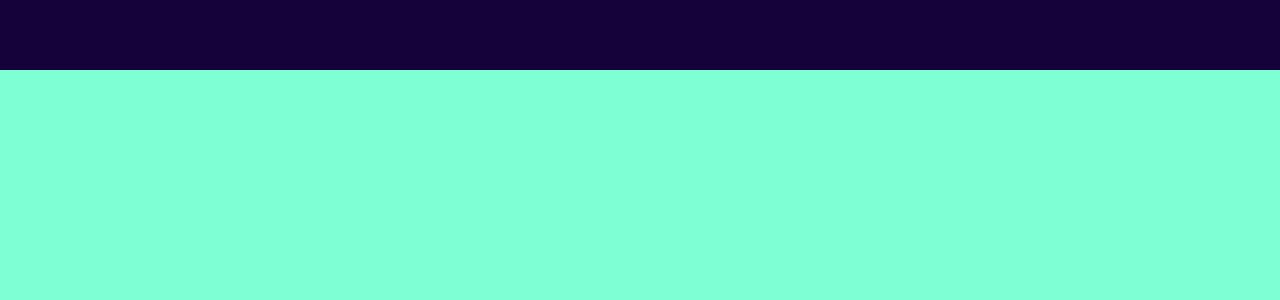
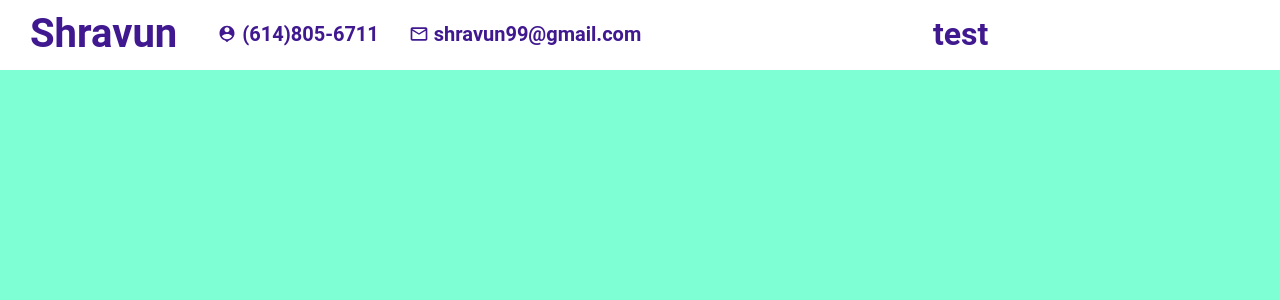
Before and after one commit to s-sunkum/myPortfolio, a React (Create React App) app: page / in a window 1280 px wide. Shown: the top 300 px of the page. Built offline with nearby package versions, Linux system fonts and the light colour scheme.

Commit message:
Worked on Topbar feature and logos/material icons

```diff
--- a/package.json
+++ b/package.json
@@ -4,9 +4,14 @@
   "version": "0.1.0",
   "private": true,
   "dependencies": {
+    "@emotion/react": "^11.9.3",
+    "@emotion/styled": "^11.9.3",
+    "@mui/icons-material": "^5.8.4",
+    "@mui/material": "^5.8.6",
     "@testing-library/jest-dom": "^5.16.4",
     "@testing-library/react": "^13.3.0",
     "@testing-library/user-event": "^13.5.0",
+    "material-icons": "^1.11.4",
     "react": "^18.2.0",
     "react-dom": "^18.2.0",
     "react-scripts": "^5.0.1",
--- a/src/App.scss
+++ b/src/App.scss
@@ -6,6 +6,7 @@
         background-color: lightsalmon;
         position: relative;
         top: 70px;
+        scroll-behavior: smooth;
         scroll-snap-type: y mandatory;
         scrollbar-width: none;
         &::-webkit-scrollbar{
--- a/src/components/Contact/contact.jsx
+++ b/src/components/Contact/contact.jsx
@@ -1,4 +1,8 @@
 import React, { Component } from "react";
 import "./contact.scss";
-class Contact extends Component {}
+class Contact extends Component {
+  render() {
+    return <div class="contact" id="contact"></div>;
+  }
+}
 export default Contact;
--- a/src/components/Intro/intro.jsx
+++ b/src/components/Intro/intro.jsx
@@ -2,7 +2,7 @@ import React, { Component } from "react";
 import "./intro.scss";
 class Intro extends Component {
   render() {
-    return <div class="intro"></div>;
+    return <div class="intro" id="intro"></div>;
   }
 }
 export default Intro;
--- a/src/components/Portfolio/portfolio.jsx
+++ b/src/components/Portfolio/portfolio.jsx
@@ -2,7 +2,7 @@ import React, { Component } from "react";
 import "./portfolio.scss";
 class Portfolio extends Component {
   render() {
-    return <div class="portfolio"></div>;
+    return <div class="portfolio" id="portfolio"></div>;
   }
 }
 export default Portfolio;
--- a/src/components/Topbar/Topbar.jsx
+++ b/src/components/Topbar/Topbar.jsx
@@ -1,8 +1,31 @@
 import React, { Component } from "react";
 import "./Topbar.scss";
+import "material-icons/iconfont/material-icons.css";
+import PersonPinIcon from "@mui/icons-material/PersonPin";
+import MailOutlineIcon from "@mui/icons-material/MailOutline";
 class Topbar extends Component {
   render() {
-    return <div class="topbar"></div>;
+    return (
+      <div class="topbar">
+        <div className="wrapper">
+          <div className="left">
+            <a href="#intro" className="logo">
+              Shravun
+            </a>
+            <div className="itemContainer">
+              <PersonPinIcon className="icon" />
+              <span>(614)805-6711</span>
+            </div>
+            <div className="itemContainer">
+              <MailOutlineIcon className="icon" />
+              <span>shravun99@gmail.com</span>
+            </div>
+          </div>
+          <h1>test</h1>
+          <div className="right"></div>
+        </div>
+      </div>
+    );
   }
 }
 export default Topbar;
--- a/src/components/Topbar/Topbar.scss
+++ b/src/components/Topbar/Topbar.scss
@@ -1,8 +1,42 @@
+@import "../../global.scss";
+@import 'material-icons/iconfont/material-icons.css';
 .topbar{
     width: 100%;
     height: 70px;
-    background-color: #15023a;
+    background-color: white;
+    color: $mainColor;
     position: fixed;
     top: 0;
     z-index: 2;
+    .wrapper{
+        padding: 10px 30px;
+        display: flex;
+        align-items: center;
+        justify-content: space-between;
+        .left{
+            display: flex;
+            align-items: center;
+            .itemContainer{
+                display: flex;
+                align-items: center;
+                margin-right: 30px;
+                .icon{
+                    font-size: 20px;
+                    margin-right: 5px;
+                }
+                span{
+                    font:"Roboto";
+                    font-size: 20px;
+                    font-weight: 700;
+                }
+            }
+            .logo{
+                font-size: 40px;
+                font-weight: 700;
+                text-decoration: none;
+                color: $mainColor;
+                margin-right: 40px;
+            }
+        }
+    }
 }
--- /dev/null
+++ b/src/global.scss
@@ -0,0 +1 @@
+$mainColor: #40188f;
--- a/src/index.css
+++ b/src/index.css
@@ -1,6 +1,6 @@
 body {
   margin: 0;
-  font-family: -apple-system, BlinkMacSystemFont, 'Segoe UI', 'Roboto', 'Oxygen',
+  font-family: 'Roboto', 'Oxygen',
     'Ubuntu', 'Cantarell', 'Fira Sans', 'Droid Sans', 'Helvetica Neue',
     sans-serif;
   -webkit-font-smoothing: antialiased;
```
Also changed, not shown: 1 other file (tests, documents, lock files or other folders).
